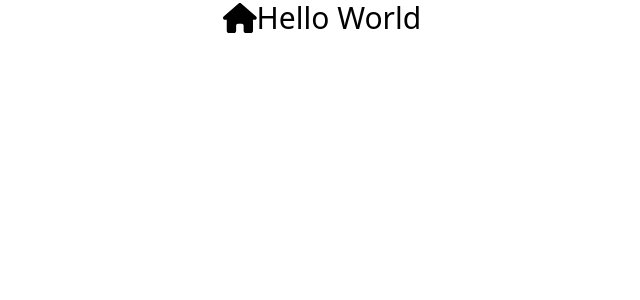
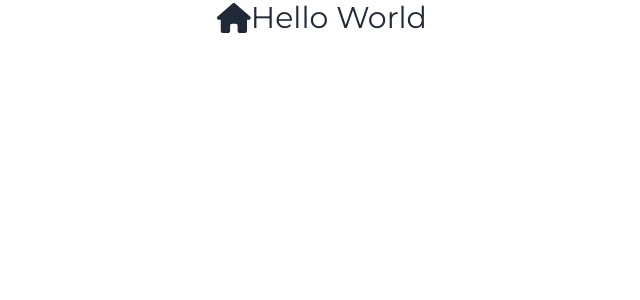
Before and after one commit to vinsdesign/lontar_bali_project, a Vue app: page / in a window 1280 px wide. Shown: the top 300 px of the page, without its empty margins (318-958 px from the left). Built offline with nearby package versions, Linux system fonts and the light colour scheme.

Commit message:
install daisyUI and configuration

```diff
--- a/package.json
+++ b/package.json
@@ -25,6 +25,7 @@
     "@vitejs/plugin-vue": "^5.0.4",
     "@vue/eslint-config-prettier": "^8.0.0",
     "autoprefixer": "^10.4.19",
+    "daisyui": "^4.10.1",
     "eslint": "^8.49.0",
     "eslint-plugin-vue": "^9.17.0",
     "postcss": "^8.4.38",
--- a/src/views/HomeView.vue
+++ b/src/views/HomeView.vue
@@ -1,7 +1,7 @@
 <script setup></script>
 
 <template>
-  <main class="text-3xl flex justify-center items-center">
+  <main class="text-3xl flex justify-center items-center font-montserrat">
     <font-awesome-icon icon="fa-solid fa-house" />Hello World
   </main>
 </template>
--- a/tailwind.config.js
+++ b/tailwind.config.js
@@ -12,5 +12,6 @@ export default {
       }
     }
   },
-  plugins: []
+  // eslint-disable-next-line no-undef
+  plugins: [require('daisyui')]
 }
```
Also changed, not shown: src/components/carousel/CarouselImage.vue (added), 1 other file (tests, documents, lock files or other folders).
